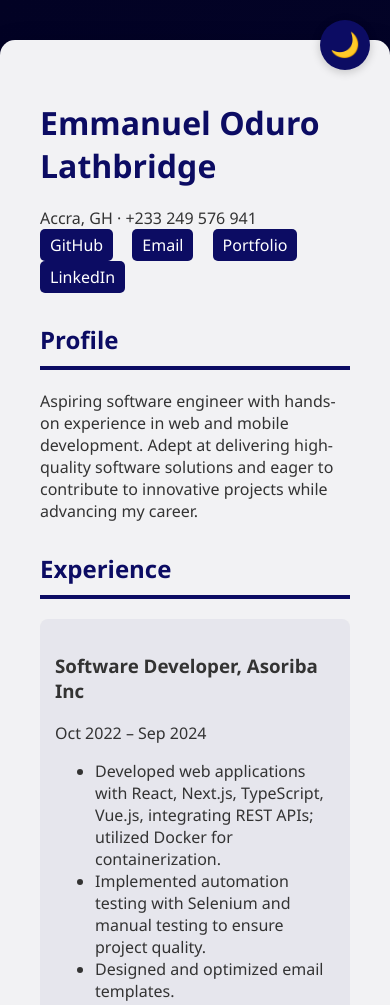
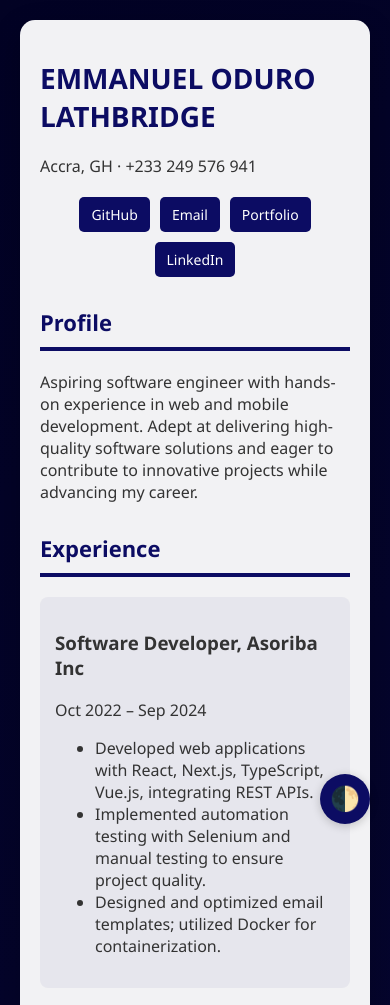
Before and after one commit to lathbridge/cv, a plain HTML site: page index.html in a window 390 px wide. Shown: the top 1005 px of the page. Drawn offline with Linux system fonts and the light colour scheme.

Commit message:
helo changes

```diff
--- a/index.html
+++ b/index.html
@@ -52,23 +52,28 @@
         }
 
         .contact-icons {
+            display: flex;
+            flex-wrap: wrap;
+            justify-content: center;
+            gap: 10px;
             margin-top: 15px;
         }
 
-        .contact a {
+        .contact-icons a {
             display: inline-block;
-            margin-right: 15px;
-            padding: 5px 10px;
+            padding: 8px 12px;
             background-color: #0c0c63;
             color: white;
             border-radius: 5px;
             text-decoration: none;
             transition: all 0.3s ease;
+            font-size: 14px;
         }
 
-        .contact a:hover {
+        .contact-icons a:hover {
             transform: translateY(-2px);
             box-shadow: 0 2px 5px rgba(0,0,0,0.2);
+            background-color: #0d0d92;
         }
 
         .experience-item, .education-item {
@@ -102,7 +107,7 @@
 
         .theme-toggle-icon {
             position: fixed;
-            top: 20px;
+            bottom: 20px;
             right: 20px;
             background-color: #0c0c63;
             color: white;
@@ -112,12 +117,18 @@
             height: 50px;
             font-size: 24px;
             cursor: pointer;
-            transition: all 0.3s ease;
+            transition: all 0.4s ease;
             box-shadow: 0 2px 10px rgba(0,0,0,0.2);
         }
 
         .theme-toggle-icon:hover {
             transform: rotate(180deg);
+        }
+
+
+        a:hover {
+            color: #c3c3d1;
+            text-decoration: solid;
         }
 
         .dark-mode {
@@ -137,9 +148,13 @@
             border-bottom-color: #a8e8e3;
         }
 
-        .dark-mode .contact a {
+        .dark-mode .contact-icons a {
             background-color: #a8e8e3;
             color: #1f1f1f;
+        }
+
+        .dark-mode .contact-icons a:hover {
+            background-color: #76c7c0;
         }
 
         .dark-mode .experience-item, .dark-mode .education-item {
@@ -155,6 +170,35 @@
             background-color: #a8e8e3;
             color: #1f1f1f;
         }
+
+        .dark-mode a {
+            color: #a8e8e3;
+        }
+
+        .dark-mode a:hover {
+            color: #073a36;
+            text-decoration: none;
+        }
+
+        @media (max-width: 600px) {
+            .container {
+                padding: 20px;
+                margin: 20px;
+            }
+
+            h1 {
+                font-size: 28px;
+            }
+
+            h2 {
+                font-size: 22px;
+            }
+
+            .contact a {
+                padding: 6px 10px;
+                font-size: 13px;
+            }
+        }
     </style>
 </head>
 <body>
@@ -163,14 +207,16 @@
             <button class="theme-toggle-icon" onclick="toggleTheme()" id="theme-toggle">
                 🌓
             </button>
-            <h1>Emmanuel Oduro Lathbridge</h1>
+            <h1>EMMANUEL ODURO LATHBRIDGE</h1>
             <p class="contact">
-                Accra, GH · +233 249 576 941<br>
+                Accra, GH · +233 249 576 941
+            </p>
+            <div class="contact-icons">
                 <a href="https://github.com/lathbridge" target="_blank">GitHub</a>
                 <a href="mailto:lathbridge51@gmail.com">Email</a>
                 <a href="https://lathbridge.netlify.app/" target="_blank">Portfolio</a>
                 <a href="https://www.linkedin.com/in/emmanuel-oduro-lathbridge-8b41b517a/" target="_blank">LinkedIn</a>
-            </p>
+            </div>
         </header>
 
         <section class="profile">
@@ -184,9 +230,9 @@
                 <h3>Software Developer, Asoriba Inc</h3>
                 <p>Oct 2022 – Sep 2024</p>
                 <ul>
-                    <li>Developed web applications with React, Next.js, TypeScript, Vue.js, integrating REST APIs; utilized Docker for containerization.</li>
+                    <li>Developed web applications with React, Next.js, TypeScript, Vue.js, integrating REST APIs.</li>
                     <li>Implemented automation testing with Selenium and manual testing to ensure project quality.</li>
-                    <li>Designed and optimized email templates.</li>
+                    <li>Designed and optimized email templates; utilized Docker for containerization.</li>
                 </ul>
             </div>
             <div class="experience-item">
@@ -281,7 +327,7 @@
                 document.getElementById('theme-toggle').innerHTML = '🌞';
             } else {
                 document.body.classList.remove('dark-mode');
-                document.getElementById('theme-toggle').innerHTML = '🌙';
+                document.getElementById('theme-toggle').innerHTML = '🌓';
             }
         }
 
```
